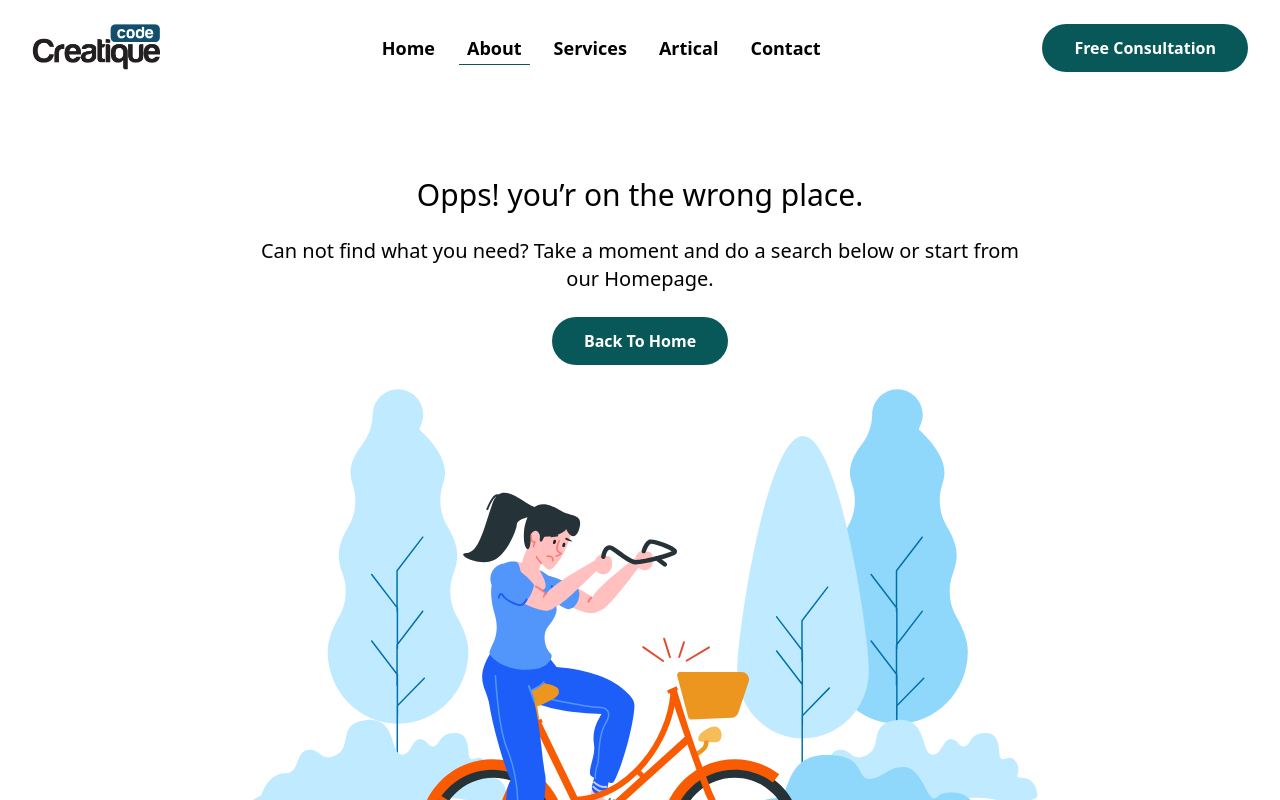
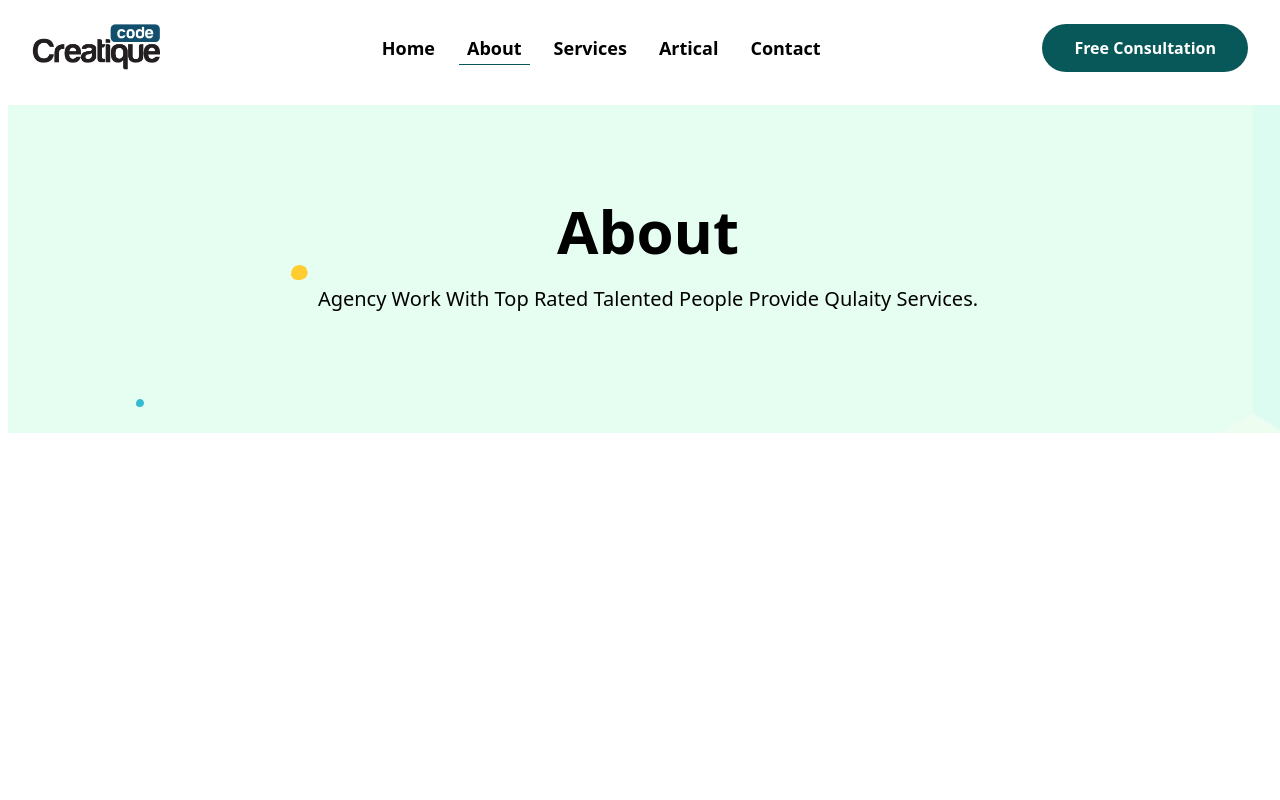
Before and after one commit to ahsanTonmoy/creatiqueCode, a Next.js app: page /about in a window 1280 px wide. Before the commit this address had no page. Shown: the top 800 px of the page. Built offline with nearby package versions, Linux system fonts and the light colour scheme.

Commit message:
Add about page ui layout create

```diff
--- /dev/null
+++ b/src/app/about/page.js
@@ -0,0 +1,15 @@
+import PageBannar from '@/components/uiComponent/pageBannar/PageBannar';
+import React from 'react';
+
+const page = () => {
+    return (
+        <div>
+            {/*  */}
+            <div><PageBannar titile={'about'}/></div>
+            {/*  */}
+
+        </div>
+    );
+};
+
+export default page;
--- a/src/app/style.css
+++ b/src/app/style.css
@@ -89,7 +89,13 @@
 .menuItem{
     padding: .4rem 0;
 }
-
+.pageBannar{
+    background-image: url('../assects/image/bannar/bg-16.svg');
+    background-size: 100% 100% cover;
+    height: 100%;
+    width: 100%;
+    background-repeat: no-repeat;
+}
 /*
 ============= HOME PAGE ==============
  */
--- /dev/null
+++ b/src/components/uiComponent/pageBannar/PageBannar.js
@@ -0,0 +1,20 @@
+import React from 'react';
+
+const PageBannar = ({titile}) => {
+    return (
+        <div>
+            <div className='pageBannar m-2 text-center capitalize'>
+                <div className='p-10 md:p-24'>
+                    {/* title */}
+                    <div className='text-6xl font-bold'>{titile}</div>
+                    {/* sub title */}
+                    <div className='text-xl font-extralight my-6'>
+                        Agency work with top rated talented people provide qulaity services.
+                    </div>
+                </div>
+            </div>
+        </div>
+    );
+};
+
+export default PageBannar;
```
Also changed, not shown: src/assects/image/bannar/bg-16.svg (added), src/assects/image/bannar/bg-17.svg (added), src/components/pages/about/bannar/AbuotBNR.js (added).
